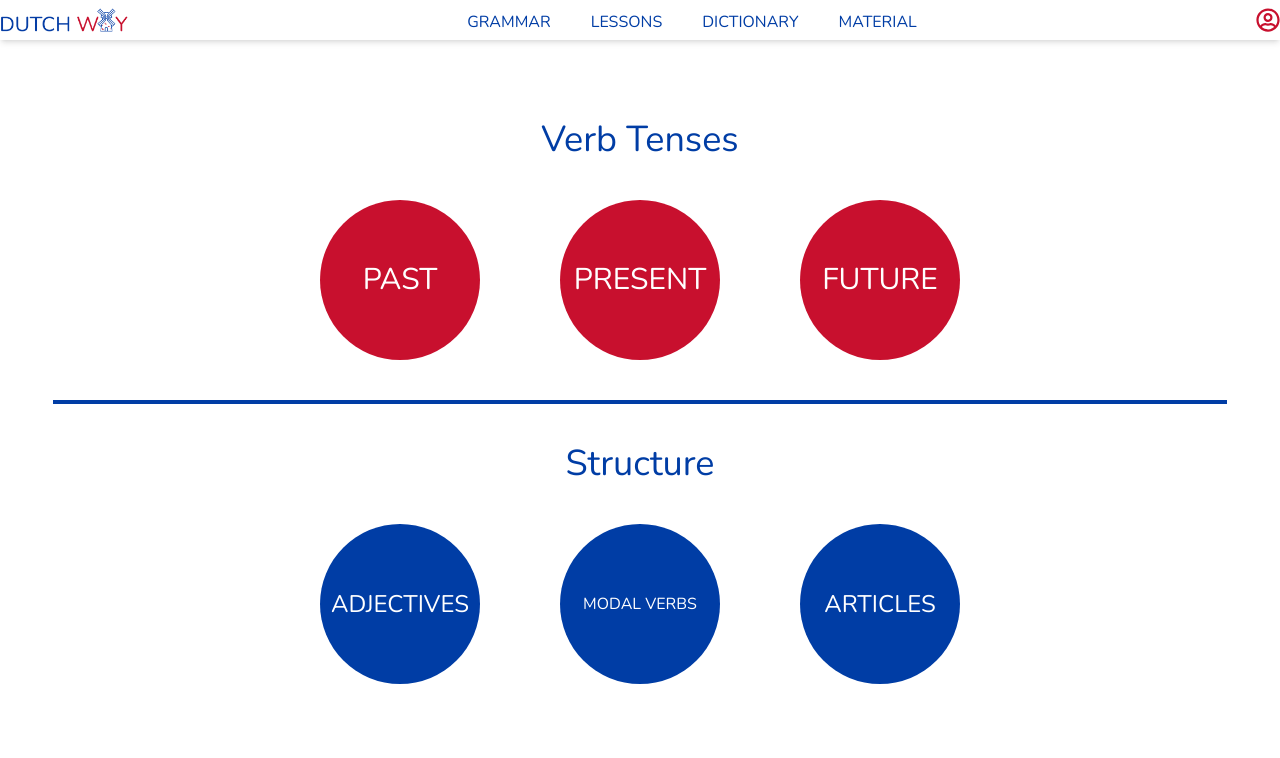
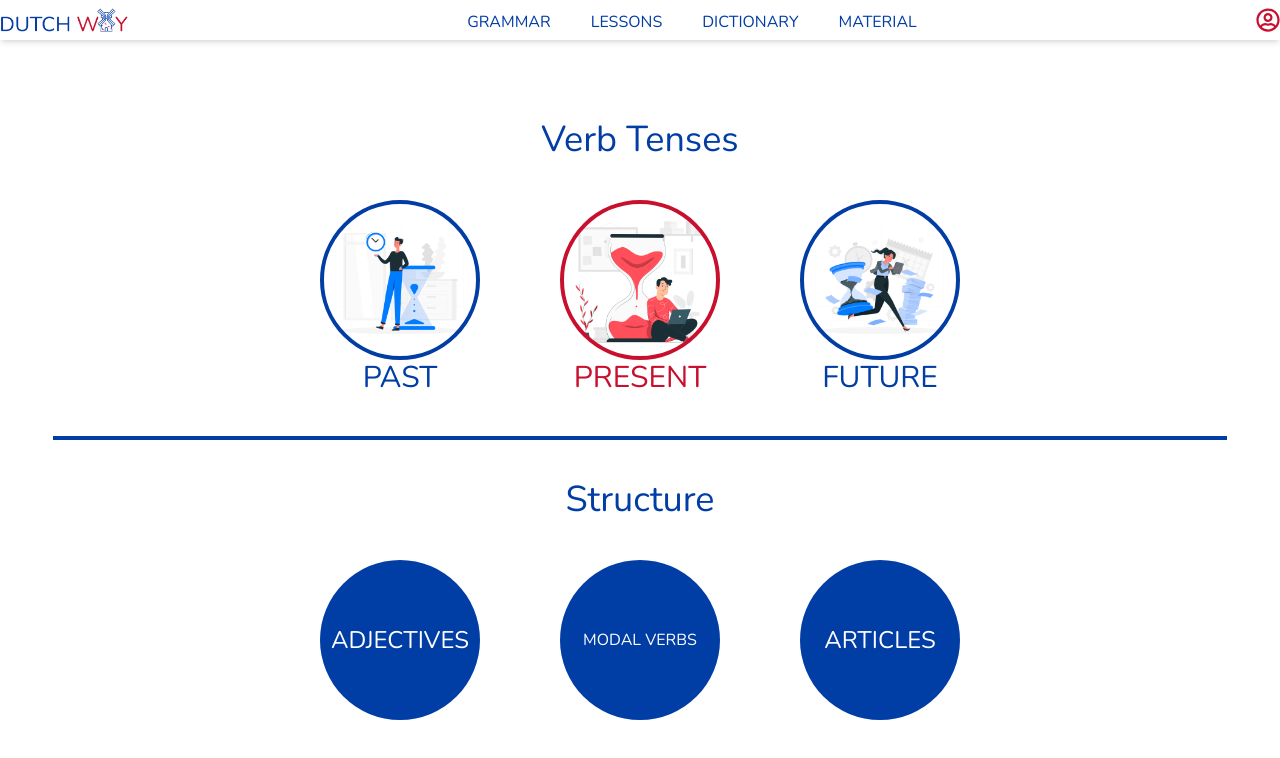
Before and after one commit to iroac/dutchway, a React (Create React App) app in the folder client/: page /grammar in a window 1280 px wide. Shown: the top 758 px of the page. Built offline with nearby package versions, Linux system fonts and the light colour scheme.

Commit message:
redesign GrammarPage and fix routes to VerbTenses

```diff
--- a/client/src/components/VerbTenses.tsx
+++ b/client/src/components/VerbTenses.tsx
@@ -6,6 +6,7 @@ const {verbtime} = useParams()
 
   return (
     <div>
+
 {verbtime === 'past' && (<div className="flex flex-col justify-center" >
 
     <h1 className=" text-4xl text-red-flag mt-10 text-center " >Past Tenses</h1>
--- a/client/src/index.tsx
+++ b/client/src/index.tsx
@@ -125,7 +125,7 @@ const AppWithProvider = () => {
         <Routes>
           <Route path="/" element={<App/>} />
           <Route path="/grammar" element={<GrammarPage/>} />
-          <Route path="/grammar/:structure" element={<GrammarStructures/>} />
+          <Route path="/grammar/structure/:structure" element={<GrammarStructures/>} />
           <Route path="/grammar/:verbtime" element={<VerbTenses/>} />
           <Route path="/lessons" element={<LessonsPage/>} />
           <Route path="/dailylesson" element={<LessonMain/>} />
--- a/client/src/pages/GrammarPage.tsx
+++ b/client/src/pages/GrammarPage.tsx
@@ -5,16 +5,30 @@ function GrammarPage() {
     <div className={'flex flex-col h-screen w-screen justify-start items-center mt-20'} >
       <h1 className={'text-4xl text-blue-flag'}>Verb Tenses</h1>
 <div className={'flex flex-row w-full justify-center items-center gap-20 mt-10'} >
-<Link to="/grammar/past" className={' flex rounded-full text-3xl w-40 h-40 text-white bg-red-flag items-center justify-center'}>PAST</Link>
-<Link to="/grammar/present" className={' flex rounded-full text-3xl w-40 h-40 text-white bg-red-flag items-center justify-center'}>PRESENT</Link>
-<Link to="/grammar/future" className={' flex rounded-full text-3xl w-40 h-40 text-white bg-red-flag items-center justify-center'}>FUTURE</Link>
+
+  <div className='flex flex-col justify-center items-center ' >
+<Link to="/grammar/past" style={{backgroundImage: `url(/utils/svg/past.jpg)`}} className={'flex rounded-full text-3xl w-40 h-40 text-white items-center justify-center bg-contain bg-no-repeat bg-center border-solid border-4 border-blue-flag hover:border-2'}></Link>
+<h1 className="text-blue-flag text-3xl" >PAST</h1>
+</div>
+
+  <div className='flex flex-col justify-center items-center ' >
+<Link to="/grammar/present" style={{backgroundImage: `url(/utils/svg/present.jpg)`}} className={' flex rounded-full text-3xl w-40 h-40 text-white items-center justify-center bg-contain bg-no-repeat bg-center border-solid border-4 border-red-flag hover:border-2 '}></Link>
+<h1 className="text-red-flag text-3xl" >PRESENT</h1>
+</div>
+
+  <div className='flex flex-col justify-center items-center ' >
+<Link to="/grammar/future" style={{backgroundImage: `url(/utils/svg/future.jpg)`}} className={' flex rounded-full text-3xl w-40 h-40 text-white items-center justify-center bg-contain bg-no-repeat bg-center border-solid border-4 border-blue-flag hover:border-2'}></Link>
+<h1 className="text-blue-flag text-3xl" >FUTURE</h1>
+</div>
+
+
 </div>
 <hr className='border-2 border-blue-flag w-11/12 mt-10'/>
 <h1 className={'text-4xl text-blue-flag mt-10'}>Structure</h1>
 <div className={'flex flex-row w-full justify-center items-center gap-20 mt-10'} >
-<Link to='/grammar/adjectives' className={' flex rounded-full text-2xl w-40 h-40 text-white bg-blue-flag items-center justify-center'}>ADJECTIVES</Link>
-<Link to='/grammar/modalverbs' className={' flex rounded-full text-1xl w-40 h-40 text-white bg-blue-flag items-center justify-center'}>MODAL VERBS</Link>
-<Link to='/grammar/articles' className={' flex rounded-full text-2xl w-40 h-40 text-white bg-blue-flag items-center justify-center'}>ARTICLES</Link>
+<Link to='/grammar/structure/adjectives' className={' flex rounded-full text-2xl w-40 h-40 text-white bg-blue-flag items-center justify-center'}>ADJECTIVES</Link>
+<Link to='/grammar/structure/modalverbs' className={' flex rounded-full text-1xl w-40 h-40 text-white bg-blue-flag items-center justify-center'}>MODAL VERBS</Link>
+<Link to='/grammar/structure/articles' className={' flex rounded-full text-2xl w-40 h-40 text-white bg-blue-flag items-center justify-center'}>ARTICLES</Link>
 </div>
     </div>
   )
```
